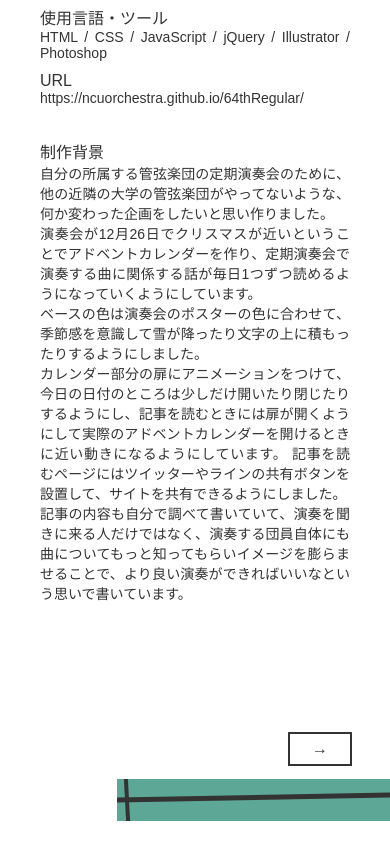
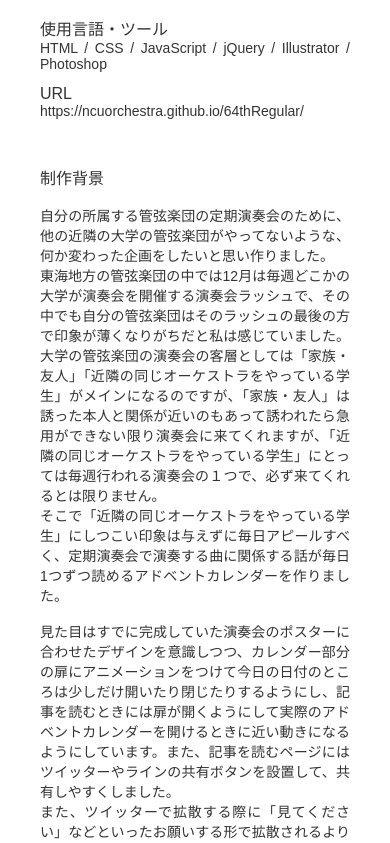
Before and after one commit to pansygotosan/portfolio, a plain HTML site: page work1.html in a window 390 px wide. Shown: the part 680-1523 px from the top of the page. Before the commit the page ends 1501 px from the top, so only its background shows below. Drawn offline with nearby package versions, Linux system fonts and the light colour scheme; a web font is replaced by a local one.

Commit message:
説明追加

```diff
--- a/css/work.css
+++ b/css/work.css
@@ -128,21 +128,23 @@ a:hover{
     margin: 0;
 }
 
-
+.sentence{
+    margin: auto;
+    width: 770px;
+}
 .work-grid{
     display: grid;
     width: 770px;
-    height:770px;
+    height:430px;
     margin: auto;
-    grid-template-rows: 1fr 1fr 1fr 1fr 1fr 4fr ;
+    grid-template-rows: 1fr 1fr 1fr 1fr 1fr;
     grid-template-columns: 3fr 2fr;
     gap: 12px;
     grid-template-areas:'work-images work-title'
                         'work-images work-time'
                         'work-images work-area'
                         'work-images work-tool'
-                        'work-images url'
-                        'sentence sentence';
+                        'work-images url';
 }
 
 .work-grid p{
@@ -205,6 +207,7 @@ a:hover{
 }
 
 
+
 @media screen and (max-width:780px){
     .works{
         padding: 20px 0;
@@ -219,10 +222,14 @@ a:hover{
     .works-text{
         font-size: 24px;
     }
+    .sentence{
+        margin: auto;
+        width: 310px;
+    }
     .work-grid{
         width: 310px;
-        height:1200px;
-        grid-template-rows: 1fr 4.5fr 1fr 1fr 1fr 1fr 9fr ;
+        height:650px;
+        grid-template-rows: 1fr 4.5fr 1fr 1fr 1fr 1fr;
         grid-template-columns: 1fr;
         gap: 5px;
         grid-template-areas:'work-title'
@@ -230,8 +237,7 @@ a:hover{
                             'work-time'
                             'work-area'
                             'work-tool'
-                            'url'
-                            'sentence';
+                            'url';
     }
     .work-grid p{
         margin: 0;
@@ -373,3 +379,11 @@ a:hover{
         width: 1vw;
     }
 }
+
+
+.movie{
+    text-align: center;
+}
+.mov{
+    width: 90%;
+}
--- a/work1.html
+++ b/work1.html
@@ -77,19 +77,22 @@ gtag('config', 'UA-173942039-1');
                 <p class="each-title">URL</p>
                 <a href="https://ncuorchestra.github.io/64thRegular/" target="_blank" rel="noopener noreferrer">https://ncuorchestra.github.io/64thRegular/</a>
             </div>
-            <div class="sentence">
-                <p class="each-title">制作背景</p>
-                <p>
-                    自分の所属する管弦楽団の定期演奏会のために、他の近隣の大学の管弦楽団がやってないような、何か変わった企画をしたいと思い作りました。<br>
-                    演奏会が12月26日でクリスマスが近いということでアドベントカレンダーを作り、定期演奏会で演奏する曲に関係する話が毎日1つずつ読めるようになっていくようにしています。<br>
-                    ベースの色は演奏会のポスターの色に合わせて、季節感を意識して雪が降ったり文字の上に積もったりするようにしました。<br>
-                    カレンダー部分の扉にアニメーションをつけて、今日の日付のところは少しだけ開いたり閉じたりするようにし、記事を読むときには扉が開くようにして実際のアドベントカレンダーを開けるときに近い動きになるようにしています。
-                    記事を読むページにはツイッターやラインの共有ボタンを設置して、サイトを共有できるようにしました。<br>
-                    記事の内容も自分で調べて書いていて、演奏を聞きに来る人だけではなく、演奏する団員自体にも曲についてもっと知ってもらいイメージを膨らませることで、より良い演奏ができればいいなという思いで書いています。
-                </p>
-            </div>
+
         </div>
-
+        <div class="sentence">
+            <p class="each-title">制作背景</p>
+            <p>
+                自分の所属する管弦楽団の定期演奏会のために、他の近隣の大学の管弦楽団がやってないような、何か変わった企画をしたいと思い作りました。<br>
+                東海地方の管弦楽団の中では12月は毎週どこかの大学が演奏会を開催する演奏会ラッシュで、その中でも自分の管弦楽団はそのラッシュの最後の方で印象が薄くなりがちだと私は感じていました。大学の管弦楽団の演奏会の客層としては「家族・友人」「近隣の同じオーケストラをやっている学生」がメインになるのですが、「家族・友人」は誘った本人と関係が近いのもあって誘われたら急用ができない限り演奏会に来てくれますが、「近隣の同じオーケストラをやっている学生」にとっては毎週行われる演奏会の１つで、必ず来てくれるとは限りません。<br>
+                そこで「近隣の同じオーケストラをやっている学生」にしつこい印象は与えずに毎日アピールすべく、定期演奏会で演奏する曲に関係する話が毎日1つずつ読めるアドベントカレンダーを作りました。<br>
+                <br>
+                見た目はすでに完成していた演奏会のポスターに合わせたデザインを意識しつつ、カレンダー部分の扉にアニメーションをつけて今日の日付のところは少しだけ開いたり閉じたりするようにし、記事を読むときには扉が開くようにして実際のアドベントカレンダーを開けるときに近い動きになるようにしています。また、記事を読むページにはツイッターやラインの共有ボタンを設置して、共有しやすくしました。<br>
+                また、ツイッターで拡散する際に「見てください」などといったお願いする形で拡散されるよりも、「すごい！」「なにこれ！」といった感動や驚きのコメントとともに拡散された方が見る側によりインパクトを与えられると考え、公開するまでは自分と幹部の数人、ツイッターの運営を行なっている団員のみで進めていきました。<br>
+                <br>
+                このアドベントカレンダーを公開したことにより、楽団のフォロワーの増加数が通常時の2.5倍になりました。また、ツイッター運営係の負担を最小限でツイート数を増やしたことで、12月のツイート閲覧数とプロフィールへのアクセス数が4倍に伸びました。<br>
+                他にもこの企画を実施したことで、団員内で演奏会に対する宣伝意識が上がりより積極的にチケットを配ったり、個人的にSNSで呼びかける人が増え、その他会場の立地の良さや曲の人気度も相まって演奏会の来場者数が目標であった1000人を超えることができました。
+            </p>
+        </div>
 
     </section>
 
```
Also changed, not shown: work10.html (+2 -2 lines), work11.html (+3 -3 lines), work2.html (+1 -2 lines), work3.html (+1 -2 lines), work4.html (+2 -2 lines), work5.html (+2 -2 lines), work6.html (+2 -2 lines), work7.html (+3 -2 lines), work8.html (+2 -2 lines), work9.html (+2 -2 lines), 1 other file.
